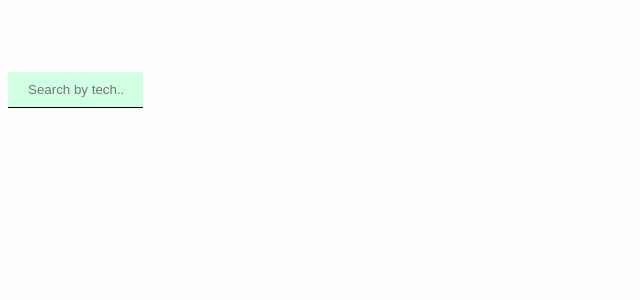
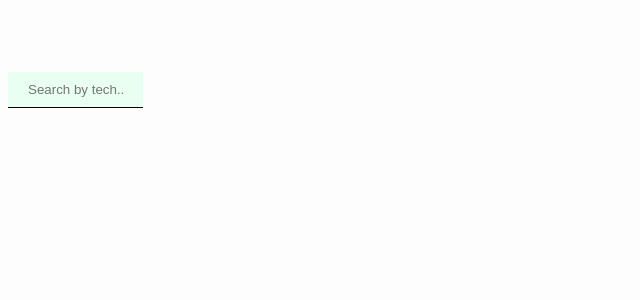
Before and after one commit to Yukichka/Yuki-app, a React (Create React App) app: page /search in a window 1280 px wide. Shown: the top 300 px of the page, without its empty margins (0-640 px from the left). Built offline with nearby package versions, Linux system fonts and the light colour scheme.

Commit message:
CSS STyle WIP

```diff
--- a/src/App.css
+++ b/src/App.css
@@ -227,7 +227,7 @@ html {
   color: inherit;
 }
 .contact-me-link:hover {
-  background-color: #d2ffe3;
+  background-color:  #E8FFF1;
 }
 .about-grid {
   padding: 1em 2.5em;
@@ -401,7 +401,7 @@ html {
   box-sizing: border-box;
   border: none;
   border-bottom: 1px solid black;
-  background-color: #d2ffe3;
+  background-color:  #E8FFF1;
 }
 .link-list {
   color: inherit;
```
